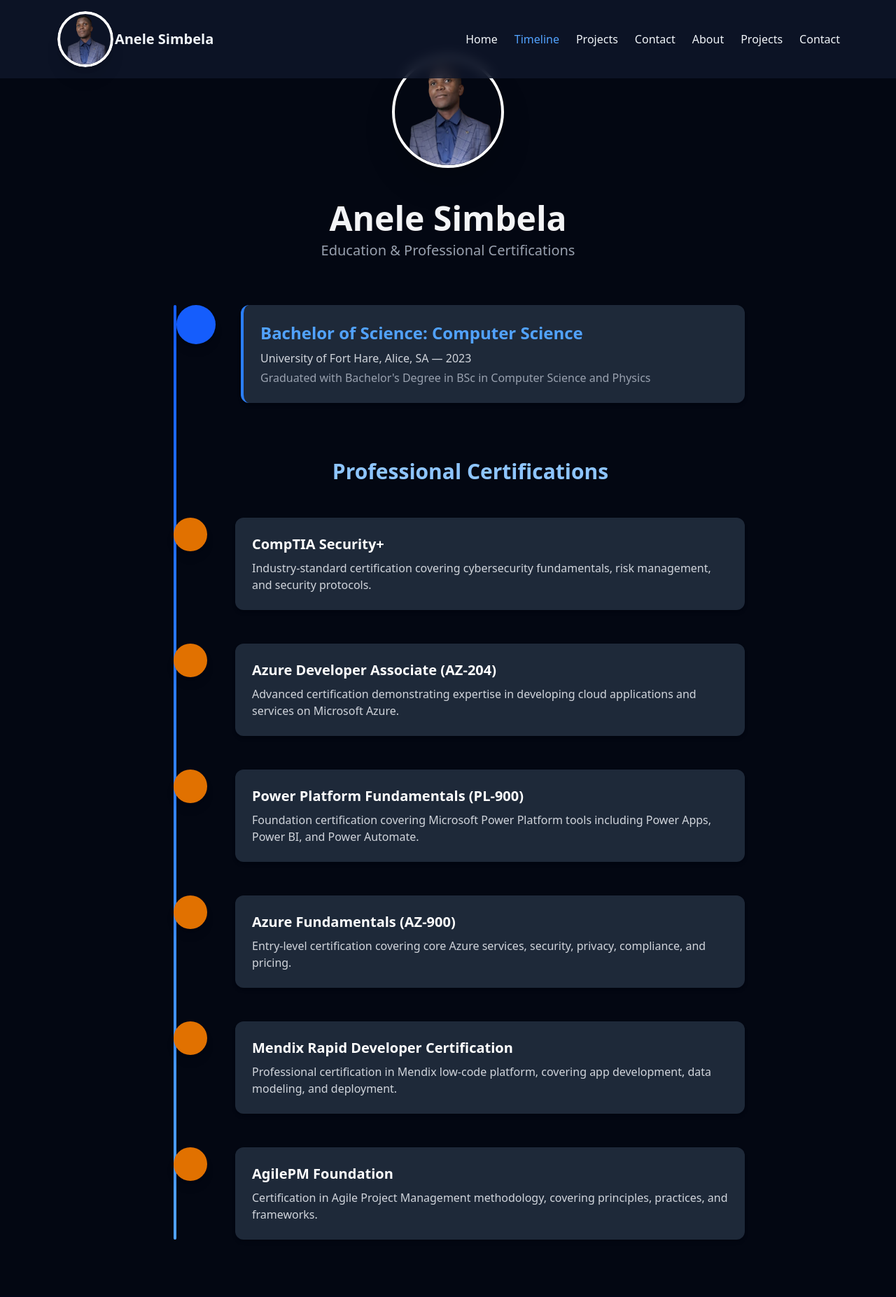
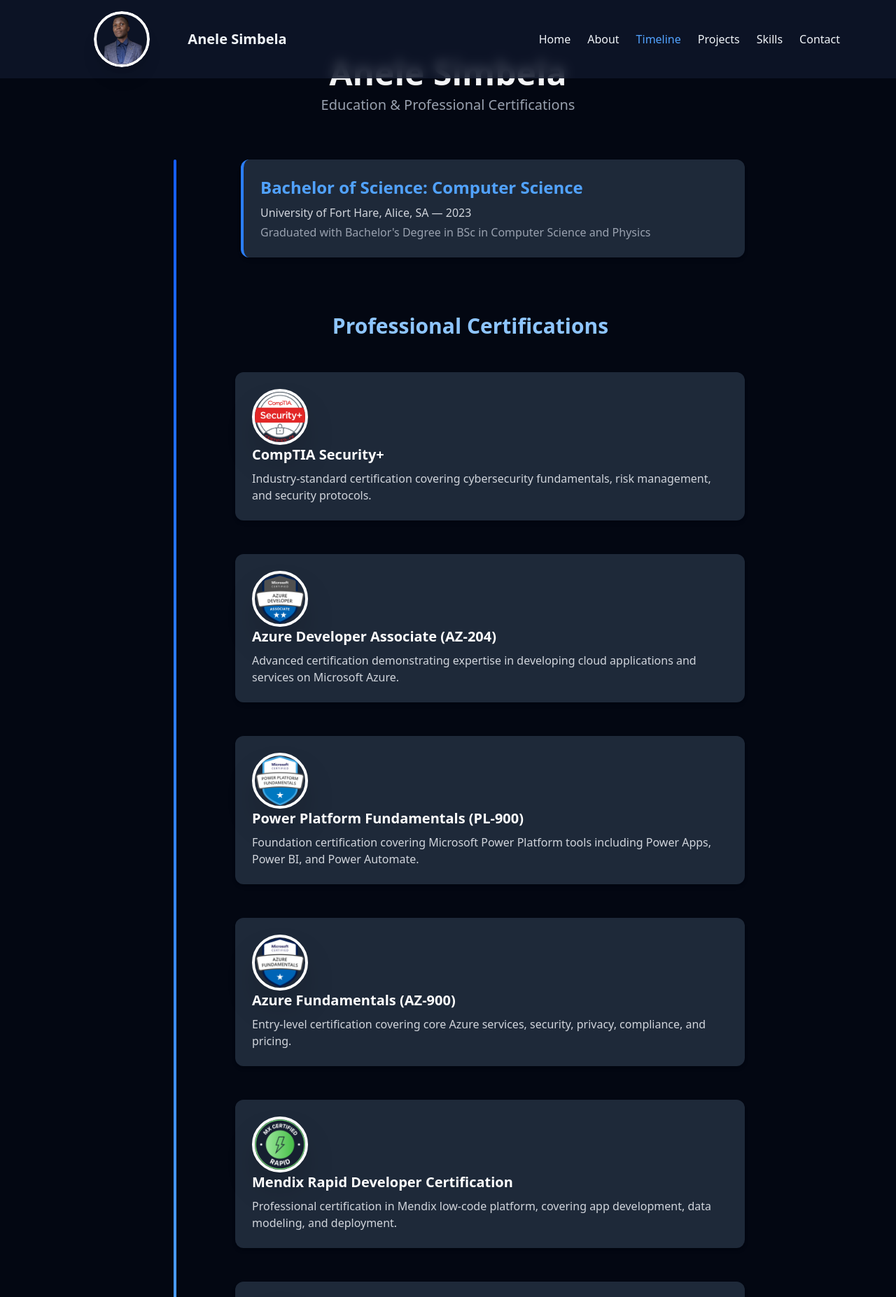
Before and after one commit to FABRICADO08/Portfolio, a React (Vite) app in the folder my-portfolio/: page /timeline in a window 1280 px wide. Shown: the top 1854 px of the page at 70% size. Built offline with nearby package versions, Linux system fonts and the light colour scheme.

Commit message:
Adding badges on timeline

```diff
--- a/my-portfolio/src/App.jsx
+++ b/my-portfolio/src/App.jsx
@@ -28,6 +28,10 @@ return (
             }
             />
             <Route path="/timeline" element={<Timeline />} />
+            <Route path="/about" element={<About />} />
+            <Route path="/projects" element={<Projects />} />
+            <Route path="/skills" element={<Skills />} />
+            <Route path="/contact" element={<Contact />} />
             <Route path="*" element={<Navigate to="/" replace />} />
             </Routes>
 </main>
--- a/my-portfolio/src/components/About.jsx
+++ b/my-portfolio/src/components/About.jsx
@@ -1,3 +1,4 @@
+import React from 'react';
 export default function About() {
 return (
 <section id="about" className="max-w-6xl mx-auto py-24 px-4 grid md:grid-cols-2 gap-8">
--- a/my-portfolio/src/components/Footer.jsx
+++ b/my-portfolio/src/components/Footer.jsx
@@ -3,7 +3,7 @@ import { Linkedin, Mail } from 'lucide-react';
 
 const Footer = () => {
   return (
-    <footer className="w-full flex flex-col items-center justify-center py-12 mt-8 border-t border-gray-100">
+    <footer className="w-full flex flex-col items-center justify-center py-3 mt-4 border-t border-gray-100">
       <div className="flex space-x-6">
         {/* LinkedIn Link */}
         <a
@@ -27,7 +27,7 @@ const Footer = () => {
       </div>
 
       {/* Optional: Add a small copyright or text like the original */}
-      <p className="mt-4 text-sm text-gray-400">
+      <p className="mt-4 text-sm text-gray-200">
         &copy; {new Date().getFullYear()} Anele Simbela
       </p>
     </footer>
--- a/my-portfolio/src/components/Navbar.jsx
+++ b/my-portfolio/src/components/Navbar.jsx
@@ -23,6 +23,12 @@ return (
             Home
           </NavLink>
           <NavLink
+            to="/about"
+            className="hover:text-blue-400 transition"
+          >
+            About
+          </NavLink>
+          <NavLink
             to="/timeline"
             className={({ isActive }) =>
               isActive ? "text-blue-400" : "hover:text-blue-400 transition"
@@ -31,20 +37,24 @@ return (
             Timeline
           </NavLink>
           <NavLink
-            to="#projects"
+            to="/projects"
             className="hover:text-blue-400 transition"
           >
             Projects
           </NavLink>
           <NavLink
-            to="#contact"
+            to="/skills"
             className="hover:text-blue-400 transition"
           >
+            Skills
+          </NavLink>
+          <NavLink
+            to="/contact"
+            className="hover:text-blue-400 transition"
+          >
+
             Contact
           </NavLink>
-<a href="#about" className="hover:text-blue-400">About</a>
-<a href="#projects" className="hover:text-blue-400">Projects</a>
-<a href="#contact" className="hover:text-blue-400">Contact</a>
 </div>
 </nav>
 </header>
--- a/my-portfolio/src/components/TimelineItem.jsx
+++ b/my-portfolio/src/components/TimelineItem.jsx
@@ -5,15 +5,6 @@ const Timeline = () => {
   return (
     <section id="timeline" className="py-20 bg-gray-950 text-gray-100">
       <div className="max-w-4xl mx-auto px-6">
-
-        {/* Profile Image – centered at top */}
-        <div className="flex justify-center mb-12">
-          <img
-            src="/img/ANELE.Simbela.profile.png"
-            alt="Anele Simbela"
-            className="w-40 h-40 rounded-full object-cover border-4 border-white shadow-2xl"
-          />
-        </div>
 
         <h1 className="text-4xl md:text-5xl font-bold text-center mb-2">
           Anele Simbela
@@ -30,9 +21,6 @@ const Timeline = () => {
 
           {/* Education Item */}
           <div className="mb-16 relative">
-            <div className="absolute -left-3 md:-left-7 w-14 h-14 bg-blue-600 rounded-full flex items-center justify-center shadow-lg">
-              <i className="fas fa-graduation-cap text-white text-2xl"></i>
-            </div>
             <div className="ml-12 md:ml-16 bg-gray-800 p-6 rounded-xl border-l-4 border-blue-500 shadow-md">
               <h3 className="text-2xl font-semibold text-blue-400 mb-2">
                 Bachelor of Science: Computer Science
@@ -55,10 +43,13 @@ const Timeline = () => {
           <div className="space-y-12">
 
             <div className="relative">
-              <div className="absolute -left-4 md:-left-8 w-12 h-12 bg-amber-600 rounded-full flex items-center justify-center shadow-lg">
-                <i className="fas fa-shield-alt text-white text-xl"></i>
-              </div>
+
               <div className="ml-10 md:ml-14 bg-gray-800 p-6 rounded-xl shadow-md">
+                        <img
+                         src="/img/SecurityPlus Logo Certified CE.png"
+
+                        className="w-20 h-20 rounded-full object-cover border-4 border-white shadow-2xl"
+                        />
                 <h4 className="text-xl font-semibold text-white">CompTIA Security+</h4>
                 <p className="text-gray-300 mt-2">
                   Industry-standard certification covering cybersecurity fundamentals, risk management, and security protocols.
@@ -67,10 +58,12 @@ const Timeline = () => {
             </div>
 
             <div className="relative">
-              <div className="absolute -left-4 md:-left-8 w-12 h-12 bg-amber-600 rounded-full flex items-center justify-center shadow-lg">
-                <i className="fab fa-microsoft text-white text-xl"></i>
-              </div>
               <div className="ml-10 md:ml-14 bg-gray-800 p-6 rounded-xl shadow-md">
+                <img
+                                src="/img/azure-developer-associate-600x600.png"
+
+                        className="w-20 h-20 rounded-full object-cover border-4 border-white shadow-2xl"
+                        />
                 <h4 className="text-xl font-semibold text-white">Azure Developer Associate (AZ-204)</h4>
                 <p className="text-gray-300 mt-2">
                   Advanced certification demonstrating expertise in developing cloud applications and services on Microsoft Azure.
@@ -79,10 +72,12 @@ const Timeline = () => {
             </div>
 
             <div className="relative">
-              <div className="absolute -left-4 md:-left-8 w-12 h-12 bg-amber-600 rounded-full flex items-center justify-center shadow-lg">
-                <i className="fas fa-cloud text-white text-xl"></i>
-              </div>
               <div className="ml-10 md:ml-14 bg-gray-800 p-6 rounded-xl shadow-md">
+                <img
+                                src="/img/CERT-Fundamentals-Power-Platform.png"
+
+                        className="w-20 h-20 rounded-full object-cover border-4 border-white shadow-2xl"
+                        />
                 <h4 className="text-xl font-semibold text-white">Power Platform Fundamentals (PL-900)</h4>
                 <p className="text-gray-300 mt-2">
                   Foundation certification covering Microsoft Power Platform tools including Power Apps, Power BI, and Power Automate.
@@ -91,10 +86,12 @@ const Timeline = () => {
             </div>
 
             <div className="relative">
-              <div className="absolute -left-4 md:-left-8 w-12 h-12 bg-amber-600 rounded-full flex items-center justify-center shadow-lg">
-                <i className="fas fa-cloud-upload-alt text-white text-xl"></i>
-              </div>
               <div className="ml-10 md:ml-14 bg-gray-800 p-6 rounded-xl shadow-md">
+                <img
+                                src="/img/AZ-900.png"
+
+                        className="w-20 h-20 rounded-full object-cover border-4 border-white shadow-2xl"
+                        />
                 <h4 className="text-xl font-semibold text-white">Azure Fundamentals (AZ-900)</h4>
                 <p className="text-gray-300 mt-2">
                   Entry-level certification covering core Azure services, security, privacy, compliance, and pricing.
@@ -103,10 +100,12 @@ const Timeline = () => {
             </div>
 
             <div className="relative">
-              <div className="absolute -left-4 md:-left-8 w-12 h-12 bg-amber-600 rounded-full flex items-center justify-center shadow-lg">
-                <i className="fas fa-code text-white text-xl"></i>
-              </div>
               <div className="ml-10 md:ml-14 bg-gray-800 p-6 rounded-xl shadow-md">
+                <img
+                                src="/img/Rapid-min.png"
+
+                        className="w-20 h-20 rounded-full object-cover border-4 border-white shadow-2xl"
+                        />
                 <h4 className="text-xl font-semibold text-white">Mendix Rapid Developer Certification</h4>
                 <p className="text-gray-300 mt-2">
                   Professional certification in Mendix low-code platform, covering app development, data modeling, and deployment.
@@ -115,10 +114,12 @@ const Timeline = () => {
             </div>
 
             <div className="relative">
-              <div className="absolute -left-4 md:-left-8 w-12 h-12 bg-amber-600 rounded-full flex items-center justify-center shadow-lg">
-                <i className="fas fa-project-diagram text-white text-xl"></i>
-              </div>
               <div className="ml-10 md:ml-14 bg-gray-800 p-6 rounded-xl shadow-md">
+                <img
+                                src="/img/Agile_Project_Management_Foundation__600PX.png"
+
+                        className="w-20 h-20 rounded-full object-cover border-4 border-white shadow-2xl"
+                        />
                 <h4 className="text-xl font-semibold text-white">AgilePM Foundation</h4>
                 <p className="text-gray-300 mt-2">
                   Certification in Agile Project Management methodology, covering principles, practices, and frameworks.
```
